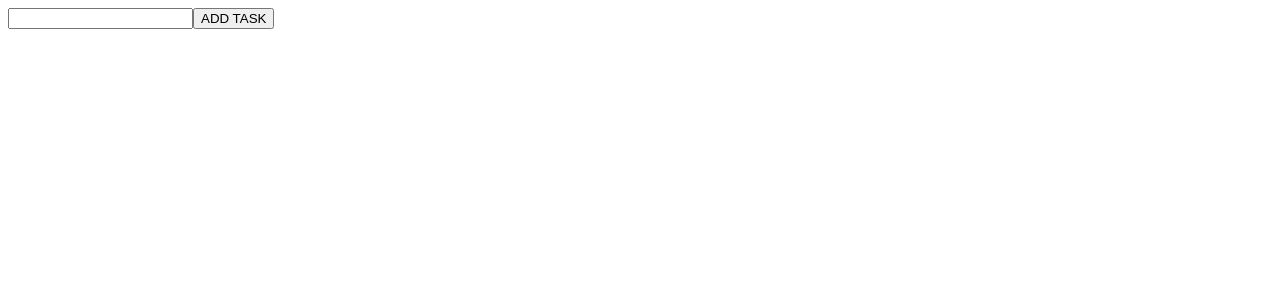
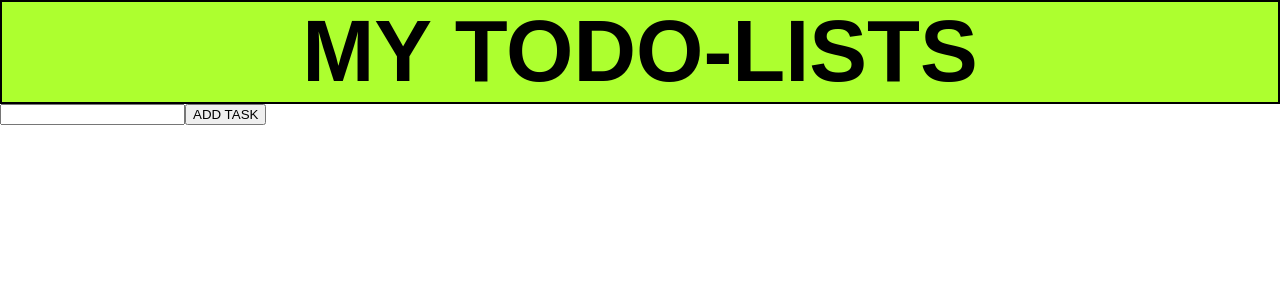
Before and after one commit to DaryllCulas/ReactJS-Practice, a React (Vite) app in the folder 2_CreateReactApp/Sample 2/Todo-App/: page / in a window 1280 px wide. Shown: the top 300 px of the page. Built offline with nearby package versions, Linux system fonts and the light colour scheme.

Commit message:
Inline stylesheet using CSS modules

```diff
--- a/2_CreateReactApp/Sample 2/Todo-App/src/App.jsx
+++ b/2_CreateReactApp/Sample 2/Todo-App/src/App.jsx
@@ -1,8 +1,11 @@
+import Header from "./components/Header";
 import { TodoApp } from "./components/TodoApp";
+import "./components/css/App.css";
 
 function App() {
   return (
     <div>
+      <Header />
       <TodoApp />
     </div>
   );
--- /dev/null
+++ b/2_CreateReactApp/Sample 2/Todo-App/src/components/Header.jsx
@@ -0,0 +1,7 @@
+import styles from "./css/Header.module.css";
+
+const Header = () => {
+  return <div className={styles.header}>MY TODO-LISTS</div>;
+};
+
+export default Header;
--- /dev/null
+++ b/2_CreateReactApp/Sample 2/Todo-App/src/components/css/App.css
@@ -0,0 +1,3 @@
+body {
+  margin: 0;
+}
--- /dev/null
+++ b/2_CreateReactApp/Sample 2/Todo-App/src/components/css/Header.module.css
@@ -0,0 +1,10 @@
+.header {
+  margin: 0;
+  background-color: greenyellow;
+  height: 100px;
+  font-size: 65pt;
+  text-align: center;
+  font-family: sans-serif;
+  font-weight: bold;
+  border: 2px solid;
+}
```
